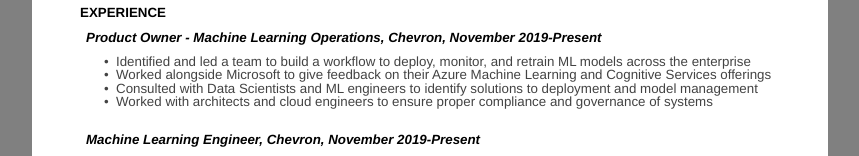
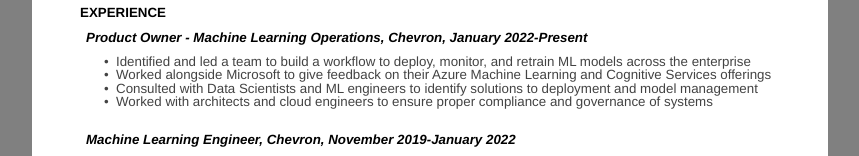
Before and after one commit to DavidMorton/resume-files, a plain HTML site: page index.html in a window 1280 px wide. Shown: the part 641-797 px from the top of the page, without its empty margins (218-1077 px from the left). Drawn offline with Linux system fonts and the light colour scheme; a web font is replaced by a local one.

Commit message:
Update index.html

```diff
--- a/index.html
+++ b/index.html
@@ -29,7 +29,7 @@
       <p class="c11"><span class="c6">Agile | Angular | ASP.NET | </span><span class="c14">C#</span><span class="c6">&nbsp;| CSS | </span><span>DevOps | </span><span class="c6">DI | Docker | </span><span class="c14">F#</span><span class="c6">&nbsp;| GIS | Git | HTML | </span><span class="c14">Javascript</span><span class="c6">&nbsp;| JQuery | ML | MLOps | MVC | .NET | NodeJS | PostgreSQL | </span><span class="c14">Python</span><span class="c6">&nbsp;| REST | SciKit Learn | SOLID | TDD | T-SQL | </span><span class="c14">Typescript</span><span class="c6">&nbsp;| VSTO</span></p>
       <p class="c10"><span class="c1"></span></p>
       <h1 class="c9" id="h.3znysh7"><span class="c5">EXPERIENCE</span></h1>
-      <h2 class="c0" id="h.b4irem4b1qhq"><span class="c8">Product Owner - Machine Learning Operations, Chevron, November 2019-Present</span></h2>
+      <h2 class="c0" id="h.b4irem4b1qhq"><span class="c8">Product Owner - Machine Learning Operations, Chevron, January 2022-Present</span></h2>
       <ul class="c3 lst-kix_list_2-0 start">
          <li class="c4 li-bullet-0"><span class="c1">Identified and led a team to build a workflow to deploy, monitor, and retrain ML models across the enterprise</span></li>
          <li class="c4 li-bullet-0"><span class="c1">Worked alongside Microsoft to give feedback on their Azure Machine Learning and Cognitive Services offerings</span></li>
@@ -37,7 +37,7 @@
          <li class="c4 li-bullet-0"><span class="c1">Worked with architects and cloud engineers to ensure proper compliance and governance of systems</span></li>
       </ul>
       <p class="c10 c16"><span class="c6 c13 c15"></span></p>
-      <h2 class="c0" id="h.1xvasnm8zd8e"><span class="c8">Machine Learning Engineer, Chevron, November 2019-Present</span></h2>
+      <h2 class="c0" id="h.1xvasnm8zd8e"><span class="c8">Machine Learning Engineer, Chevron, November 2019-January 2022</span></h2>
       <ul class="c3 lst-kix_list_2-0 start">
          <li class="c4 li-bullet-0"><span>Reorganized a development team to begin visibly showing measurable progress. </span></li>
          <li class="c4 li-bullet-0"><span>Wrote multiple devops pipelines to ensure data science and machine learning work was deployed to production.</span></li>
```
